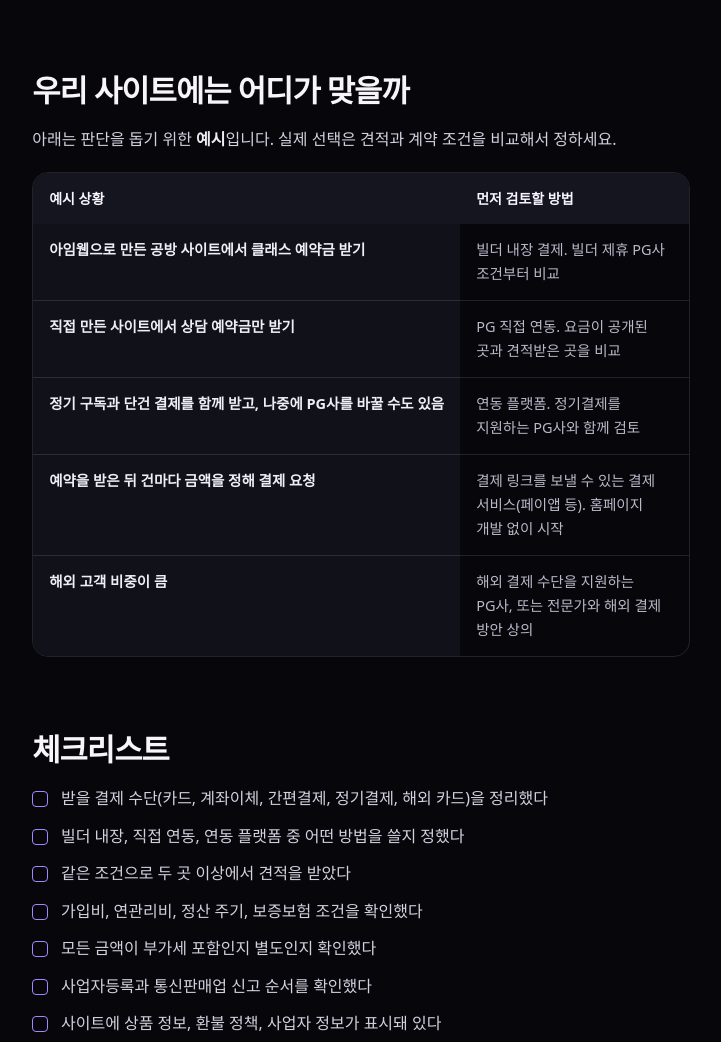
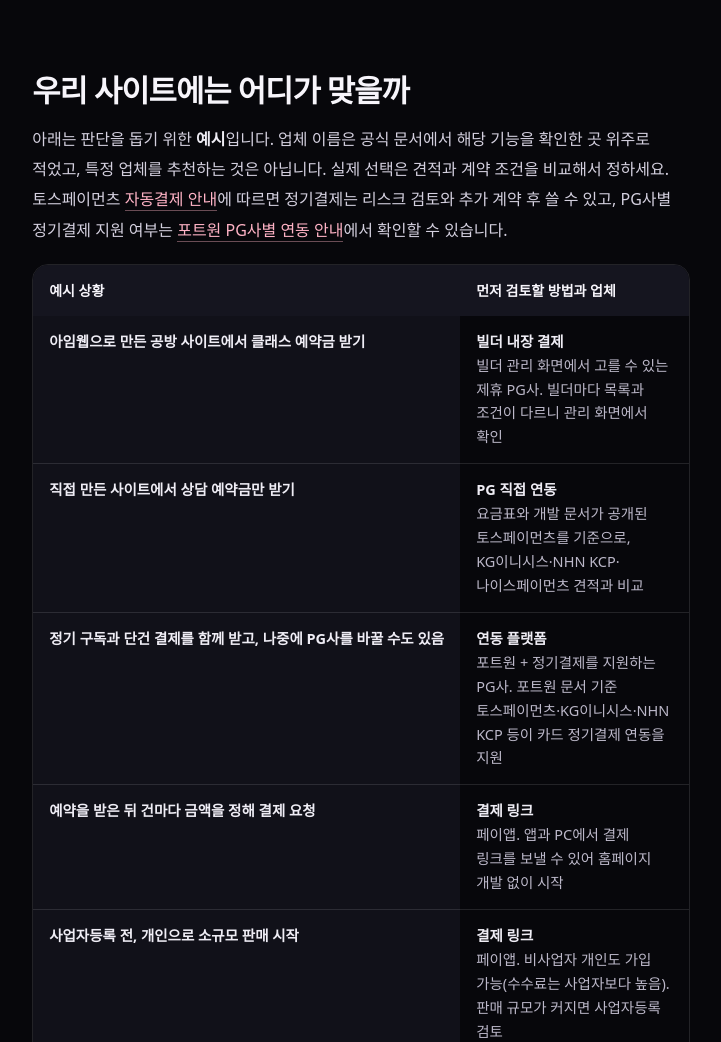
Before and after one commit to aceseojm/jmstudio, a plain HTML site: page deep-ai/website-payment-pg.html in a window 1280 px wide. Shown: the part 6692-7734 px from the top of the page, without its empty margins (279-1000 px from the left). Drawn offline with Linux system fonts and the light colour scheme; a web font is replaced by a local one.

Commit message:
Deep AI: name providers per scenario in website-payment-pg choose table
Co-Authored-By: Claude Opus 5.5 <noreply@anthropic.com>

```diff
--- a/deep-ai/website-payment-pg.html
+++ b/deep-ai/website-payment-pg.html
@@ -78,7 +78,9 @@
     "https://www.tosspayments.com/about/fee",
     "https://www.tosspayments.com/blog/articles/sales-registration",
     "https://www.payapp.kr/homepage/guide/guide1.html",
-    "https://stripe.com/global"
+    "https://stripe.com/global",
+    "https://docs.tosspayments.com/guides/v2/billing",
+    "https://developers.portone.io/opi/ko/integration/pg/v2/readme"
    ],
    "author": {
     "@type": "Organization",
@@ -357,16 +359,17 @@
     <p>해외 서비스에서 많이 쓰는 Stripe는 <a href="https://stripe.com/global" rel="noopener" target="_blank">Stripe 공식 지원 국가 목록</a>에 한국이 없어서, 한국 사업자가 바로 가입하기는 어려운 것으로 보입니다. 해외 법인을 통해 쓰는 방법도 있지만 법인 설립과 세무 문제가 따르니 전문가와 먼저 상의하세요.</p>
 
     <h2 id="choose">우리 사이트에는 어디가 맞을까</h2>
-    <p>아래는 판단을 돕기 위한 <strong>예시</strong>입니다. 실제 선택은 견적과 계약 조건을 비교해서 정하세요.</p>
+    <p>아래는 판단을 돕기 위한 <strong>예시</strong>입니다. 업체 이름은 공식 문서에서 해당 기능을 확인한 곳 위주로 적었고, 특정 업체를 추천하는 것은 아닙니다. 실제 선택은 견적과 계약 조건을 비교해서 정하세요. 토스페이먼츠 <a href="https://docs.tosspayments.com/guides/v2/billing" rel="noopener" target="_blank">자동결제 안내</a>에 따르면 정기결제는 리스크 검토와 추가 계약 후 쓸 수 있고, PG사별 정기결제 지원 여부는 <a href="https://developers.portone.io/opi/ko/integration/pg/v2/readme" rel="noopener" target="_blank">포트원 PG사별 연동 안내</a>에서 확인할 수 있습니다.</p>
     <div class="tbl">
       <table>
-        <thead><tr><th scope="col">예시 상황</th><th scope="col">먼저 검토할 방법</th></tr></thead>
+        <thead><tr><th scope="col">예시 상황</th><th scope="col">먼저 검토할 방법과 업체</th></tr></thead>
         <tbody>
-          <tr><th scope="row">아임웹으로 만든 공방 사이트에서 클래스 예약금 받기</th><td>빌더 내장 결제. 빌더 제휴 PG사 조건부터 비교</td></tr>
-          <tr><th scope="row">직접 만든 사이트에서 상담 예약금만 받기</th><td>PG 직접 연동. 요금이 공개된 곳과 견적받은 곳을 비교</td></tr>
-          <tr><th scope="row">정기 구독과 단건 결제를 함께 받고, 나중에 PG사를 바꿀 수도 있음</th><td>연동 플랫폼. 정기결제를 지원하는 PG사와 함께 검토</td></tr>
-          <tr><th scope="row">예약을 받은 뒤 건마다 금액을 정해 결제 요청</th><td>결제 링크를 보낼 수 있는 결제 서비스(페이앱 등). 홈페이지 개발 없이 시작</td></tr>
-          <tr><th scope="row">해외 고객 비중이 큼</th><td>해외 결제 수단을 지원하는 PG사, 또는 전문가와 해외 결제 방안 상의</td></tr>
+          <tr><th scope="row">아임웹으로 만든 공방 사이트에서 클래스 예약금 받기</th><td><strong>빌더 내장 결제</strong><br>빌더 관리 화면에서 고를 수 있는 제휴 PG사. 빌더마다 목록과 조건이 다르니 관리 화면에서 확인</td></tr>
+          <tr><th scope="row">직접 만든 사이트에서 상담 예약금만 받기</th><td><strong>PG 직접 연동</strong><br>요금표와 개발 문서가 공개된 토스페이먼츠를 기준으로, KG이니시스·NHN KCP·나이스페이먼츠 견적과 비교</td></tr>
+          <tr><th scope="row">정기 구독과 단건 결제를 함께 받고, 나중에 PG사를 바꿀 수도 있음</th><td><strong>연동 플랫폼</strong><br>포트원 + 정기결제를 지원하는 PG사. 포트원 문서 기준 토스페이먼츠·KG이니시스·NHN KCP 등이 카드 정기결제 연동을 지원</td></tr>
+          <tr><th scope="row">예약을 받은 뒤 건마다 금액을 정해 결제 요청</th><td><strong>결제 링크</strong><br>페이앱. 앱과 PC에서 결제 링크를 보낼 수 있어 홈페이지 개발 없이 시작</td></tr>
+          <tr><th scope="row">사업자등록 전, 개인으로 소규모 판매 시작</th><td><strong>결제 링크</strong><br>페이앱. 비사업자 개인도 가입 가능(수수료는 사업자보다 높음). 판매 규모가 커지면 사업자등록 검토</td></tr>
+          <tr><th scope="row">해외 고객 비중이 큼</th><td><strong>해외 결제 수단 지원 PG</strong><br>토스페이먼츠(페이팔 해외 결제 제공), 또는 포트원으로 페이팔·엑심베이 같은 해외 결제 연동</td></tr>
         </tbody>
       </table>
     </div>
```
